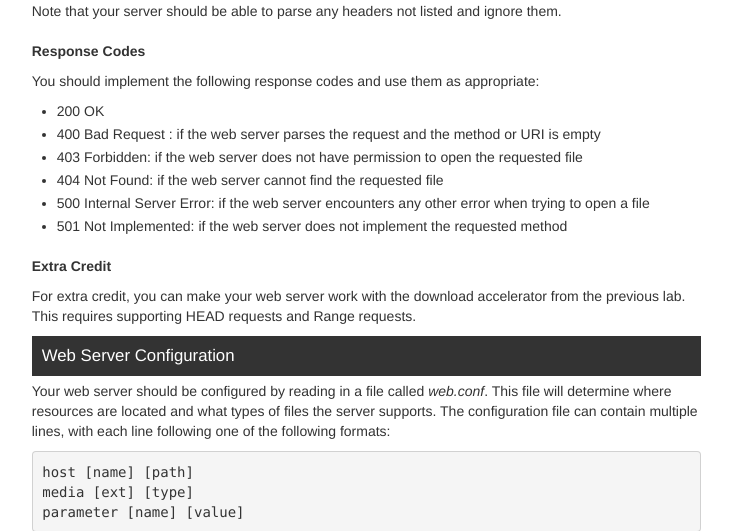
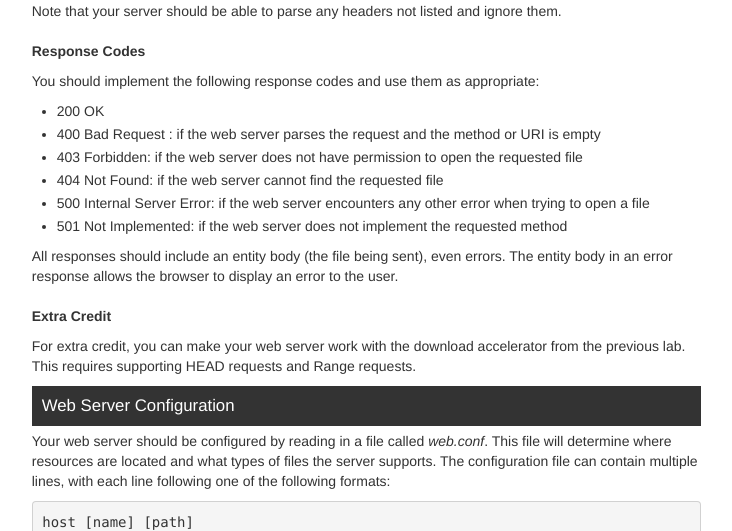
Before and after one commit to zappala/cs360-web, a Flask app: page /fall-2013/labs/web-server in a window 1280 px wide. Shown: the part 1170-1701 px from the top of the page, without its empty margins (389-1121 px from the left). Run offline with Flask 2, Linux system fonts and the light colour scheme; some libraries are stand-ins or nearby versions.

Commit message:
Added clarification to Web Server lab for Fall 2013.

```diff
--- a/templates/fall-2013/labs/web-server.html
+++ b/templates/fall-2013/labs/web-server.html
@@ -126,6 +126,10 @@
 	  method</li>
 
       </ul>
+
+      <p>All responses should include an entity body (the file being
+      sent), even errors. The entity body in an error response allows
+      the browser to display an error to the user.</p>
 
       <h3>Extra Credit</h3>
 
```
